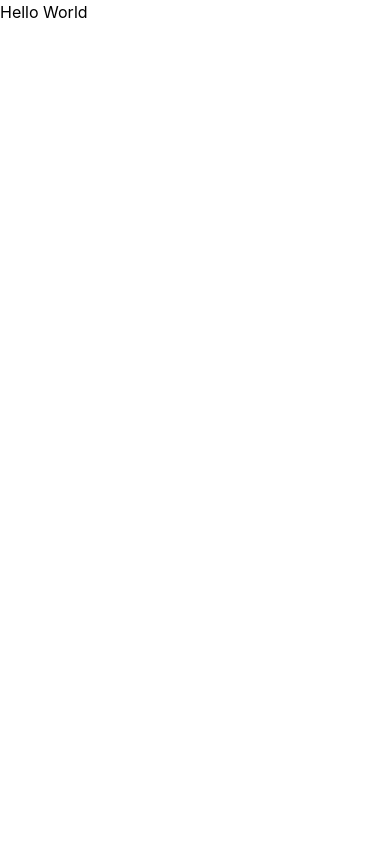
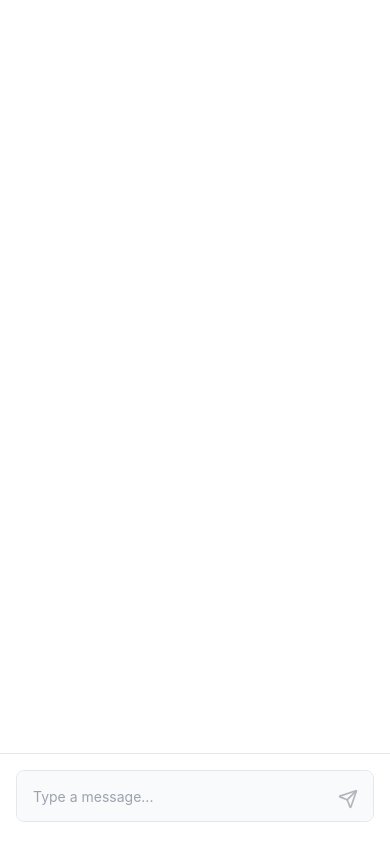
Before and after one commit to chojuninengu/open-minds-platform, a React app in the folder frontend/: page / in a window 390 px wide. Built offline with nearby package versions, Linux system fonts and the light colour scheme; the HTML template or start-up script is replaced by a standard one.

Commit message:
Refactor App component to use ChatContainer for chat functionality, enhancing structure and layout with a responsive design.

```diff
--- a/frontend/src/App.tsx
+++ b/frontend/src/App.tsx
@@ -1,10 +1,9 @@
-import { HashRouter as Router, Routes, Route } from 'react-router-dom';
-import Chat from './pages/Chat';
+import ChatContainer from './components/Chat/ChatContainer';
 
 function App() {
   return (
-    <div>
-      Hello World
+    <div className="min-h-screen bg-white dark:bg-gray-900">
+      <ChatContainer />
     </div>
   );
 }
```
